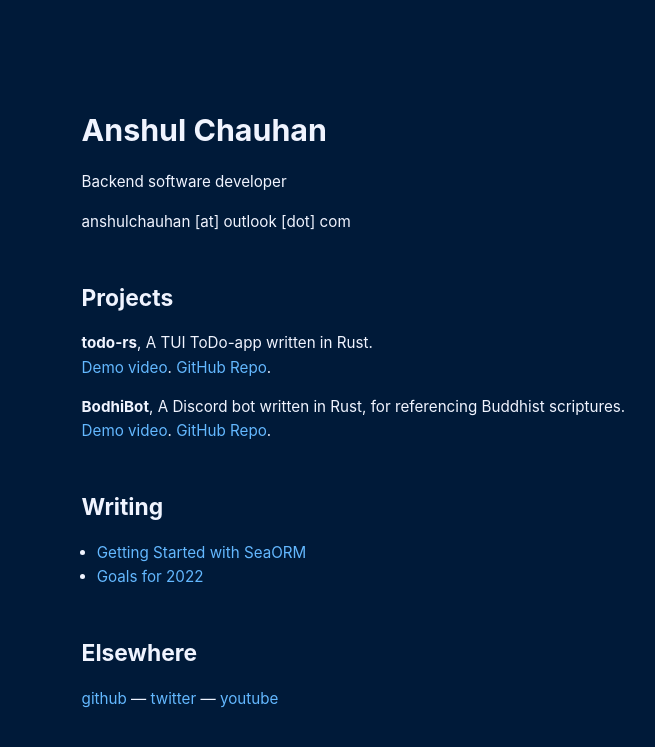
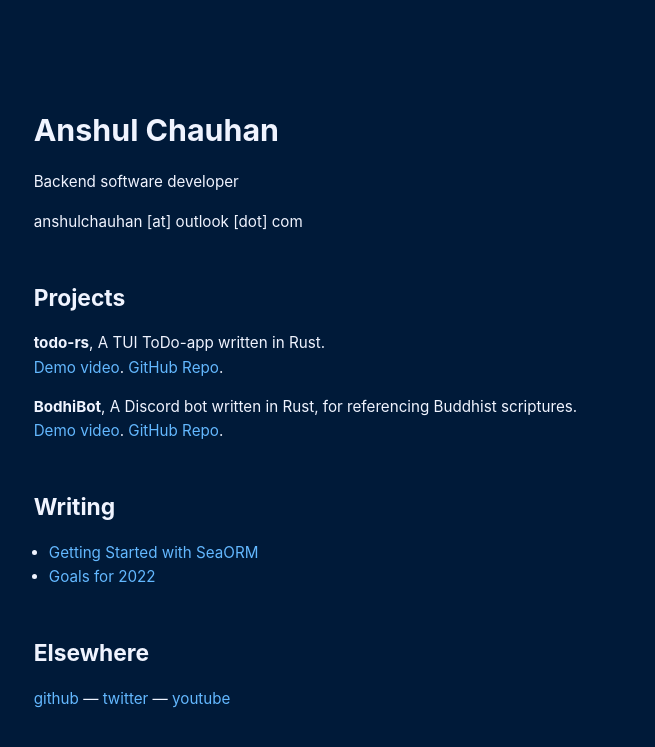
Before and after one commit to anshulxyz/anshulxyz.github.io, a Jekyll site: the page built from index.md, in a window 1280 px wide. Shown: the top 747 px of the page, without its empty margins (279-934 px from the left). Built offline with Jekyll 4.4.1, drawn with Linux system fonts in a browser that asks for light colours.

Commit message:
Add descriptions to the posts
And increase the width of the body

```diff
--- a/_includes/head.html
+++ b/_includes/head.html
@@ -2,7 +2,11 @@
   <meta charset="UTF-8">
   <meta name="viewport" content="width=device-width, initial-scale=1.0">
   <title>{% if page.title %}{{ " - " | prepend: page.title }}{% endif %}{{ site.title }}</title>
+  {% if page.description %}
+  <meta name="description" content="{{ page.description }}">
+  {% else %}
   <meta name="description" content="{{ site.description }}">
+  {% endif  %}
   <link rel="stylesheet" href="/assets/css/main.css">
   <link rel="alternate" type="application/rss+xml" title="{{ site.title }}" href="/feed.xml">
 
--- a/_sass/main.scss
+++ b/_sass/main.scss
@@ -8,7 +8,7 @@
 UI Symbol;
 
 html {
-  max-width: 60ch;
+  max-width: 70ch;
   padding: 3em 1em;
   margin: auto;
   line-height: 1.6;
```
Also changed, not shown: _posts/2022-07-13-getting-started-seaorm.md (+1 -0 lines).
